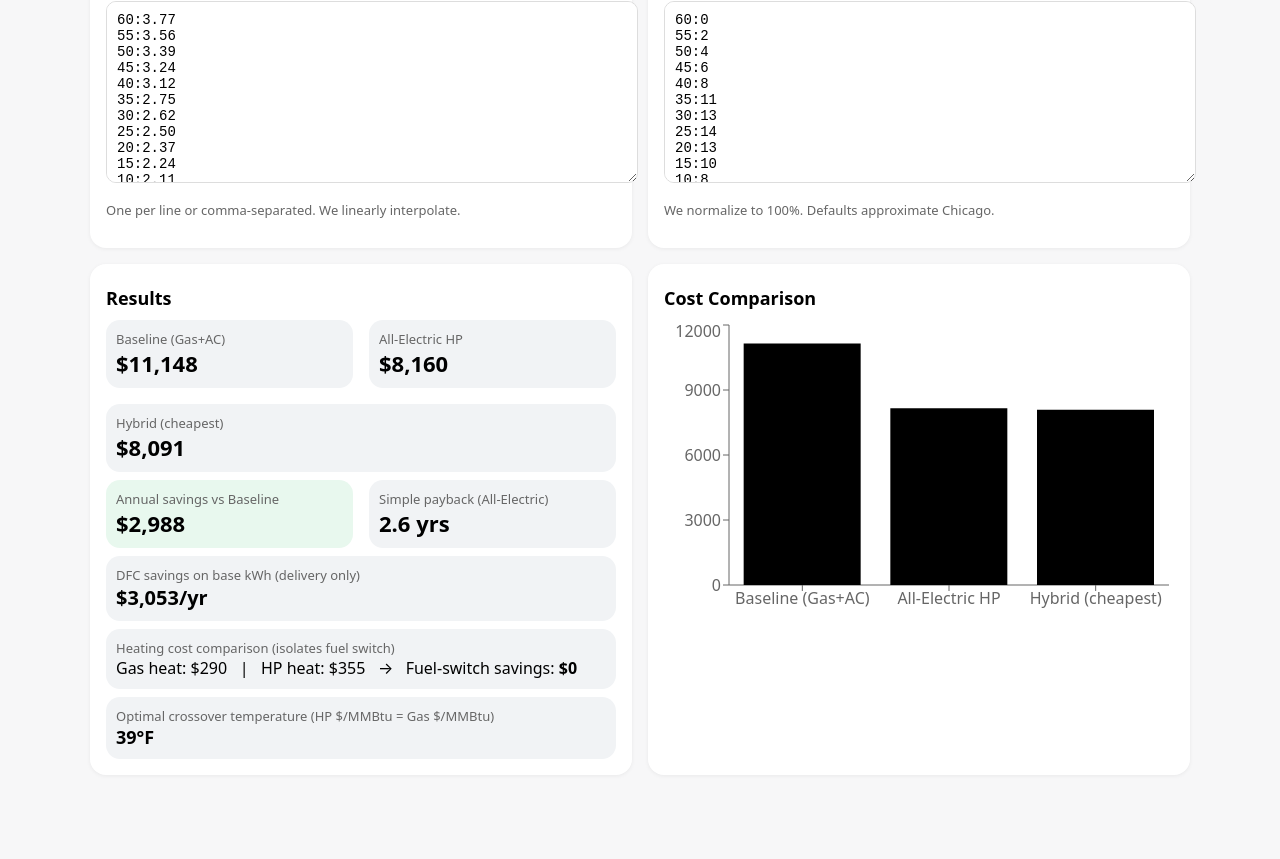
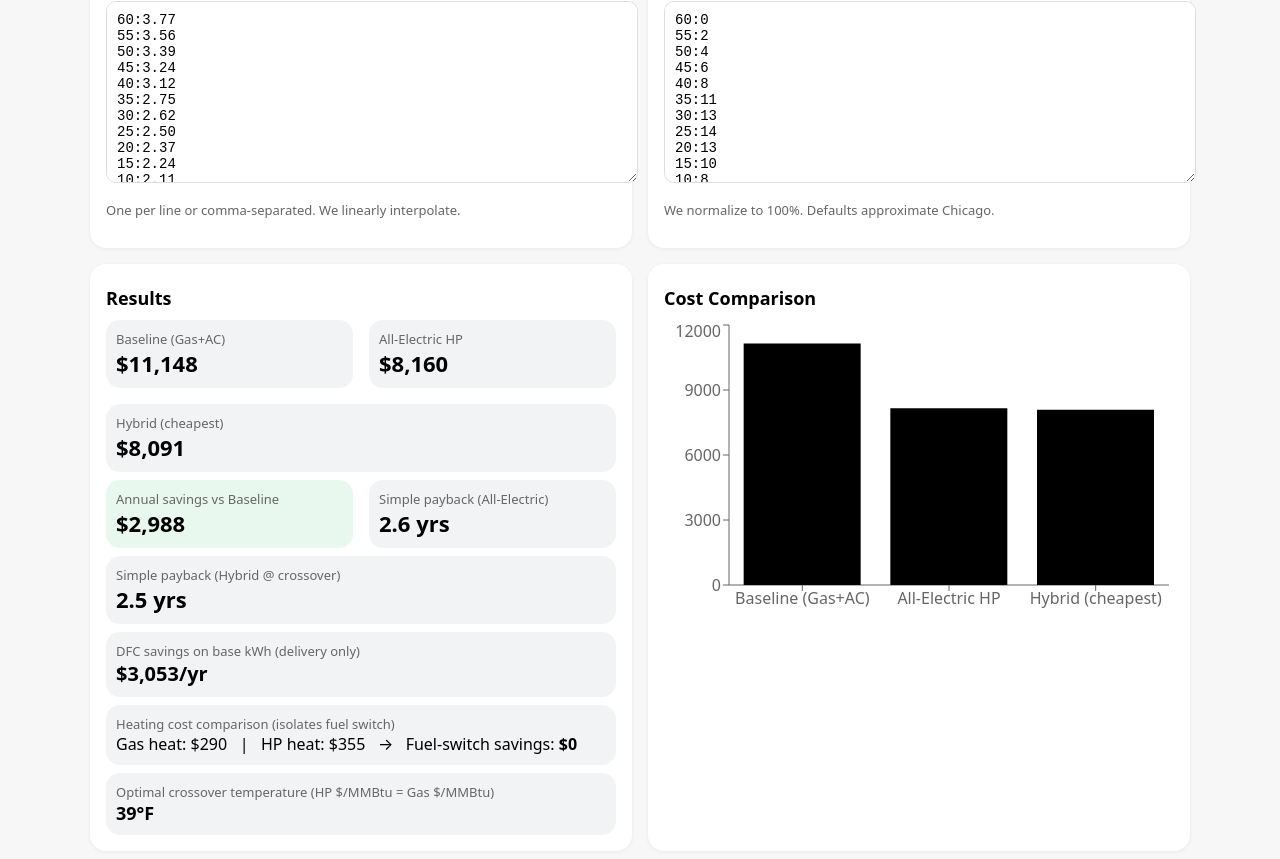
Before and after one commit to MaxVoltage52/heatpump-calculator, a React (Vite) app: page / in a window 1280 px wide. Shown: the part 461-1320 px from the top of the page. Before the commit the page ends 1260 px from the top, so only its background shows below. Built offline with nearby package versions, Linux system fonts and the light colour scheme; the HTML template or start-up script is replaced by a standard one.

Commit message:
Update App.jsx

```diff
--- a/src/App.jsx
+++ b/src/App.jsx
@@ -121,6 +121,9 @@ export default function App(){
     let hpKWh = 0
     let hybrid = null, hybridGas=0, hybridHPkWh=0
 
+    let crossoverTemp = null
+    let crossoverNote = ""
+
     if (useTable){
       const table = pairs(copText)
       const bins  = normBins(pairs(binsText))
@@ -148,18 +151,14 @@ export default function App(){
       hybrid = kwhBase*allInEH + costHPsum + costGASsum
 
       // ---- Crossover temperature (HP $/MMBtu = Gas $/MMBtu) ----
-      // Solve for T where (293.071 / COP(T)) * allInEH == (1/0.1/afue) * gasAllIn
-      let crossoverTemp = null
-      let crossoverNote = ""
       if (table.length > 1){
         const hpCost = (t) => (293.071 / interp(table, t)) * allInEH
-        const costGasPerMMBtuX = (1/0.1/afue)*gasAllIn
         const tMin = Math.min(-20, table[0].x)
         const tMax = Math.max(65, table[table.length-1].x)
         let prevT = tMin
-        let prevDiff = hpCost(prevT) - costGasPerMMBtuX
+        let prevDiff = hpCost(prevT) - costGasPerMMBtu
         for (let t=tMin+1; t<=tMax; t++){
-          const diff = hpCost(t) - costGasPerMMBtuX
+          const diff = hpCost(t) - costGasPerMMBtu
           if ((prevDiff <= 0 && diff >= 0) || (prevDiff >= 0 && diff <= 0)) {
             const frac = Math.abs(diff - prevDiff) < 1e-9 ? 0 : (0 - prevDiff) / (diff - prevDiff)
             crossoverTemp = +(prevT + frac * (t - prevT)).toFixed(1)
@@ -169,22 +168,17 @@ export default function App(){
           prevDiff = diff
         }
         if (crossoverTemp === null){
-          const dMin = hpCost(tMin) - costGasPerMMBtuX
-          const dMax = hpCost(tMax) - costGasPerMMBtuX
+          const dMin = hpCost(tMin) - costGasPerMMBtu
+          const dMax = hpCost(tMax) - costGasPerMMBtu
           if (dMin < 0 && dMax < 0)      crossoverNote = "HP cheaper at all temperatures in range"
           else if (dMin > 0 && dMax > 0) crossoverNote = "Gas cheaper at all temperatures in range"
           else                            crossoverNote = "Crossover outside modeled temperature range"
         }
       }
 
-      // Expose crossover results on calc object by attaching to a local scope we return
-      // (We attach after hybrid calc so we can use allInEH & gasAllIn above.)
-      // We'll add to `ret` near the end.
-      var _crossover = { crossoverTemp, crossoverNote }
-
     } else {
       hpKWh = (heatMMBtu*293.071)/seasonalCOP
-      var _crossover = { crossoverTemp: null, crossoverNote: "Provide a COP table to compute a precise crossover temperature" }
+      crossoverNote = "Provide a COP table to compute a precise crossover temperature"
     }
 
     const allElectric = (kwhBase + hpKWh) * allInEH
@@ -206,22 +200,22 @@ export default function App(){
       ...(hybrid!=null ? [{ name:'Hybrid (cheapest)', cost: Math.round(hybrid)}] : []),
     ]
 
-    const ret = {
+    return {
       baseline: Math.round(baseline),
       allElectric: Math.round(allElectric),
       hybrid: hybrid!=null ? Math.round(hybrid) : null,
       savingsAll: Math.round(savingsAll),
       savingsHybrid: savingsHybrid!=null ? Math.round(savingsHybrid) : null,
       paybackAll: paybackAll ? +paybackAll.toFixed(1) : null,
-      paybackHybrid: paybackHybrid ? +paybackHybrid.toFixed(1) : null,
+      paybackHybrid: paybackHybrid ? +paybackHybrid.toFixed(1) : null, // <-- newly surfaced
       dfcSavings: Math.round(dfcSavings),
       gasHeatCost: Math.round(gasHeatCost),
       hpHeatCost: Math.round(hpHeatCost),
       fuelSwitch: Math.round(fuelSwitch),
+      crossoverTemp,
+      crossoverNote,
       chart
     }
-    // merge crossover fields in
-    return { ...ret, ..._crossover }
   }, [f, useTable, copText, binsText])
 
   const set = (k) => (e) => setF(s => ({...s, [k]: e.target.value}))
@@ -308,6 +302,14 @@ export default function App(){
             </div>
           </div>
 
+          {/* NEW: Hybrid payback (switching at crossover via bin-by-bin choice) */}
+          {calc.paybackHybrid !== null && (
+            <div className="pill muted" style={{marginTop:8}}>
+              <div className="note">Simple payback (Hybrid @ crossover)</div>
+              <div style={{fontSize:22,fontWeight:700}}>{`${calc.paybackHybrid} yrs`}</div>
+            </div>
+          )}
+
           <div className="pill muted" style={{marginTop:8}}>
             <div className="note">DFC savings on base kWh (delivery only)</div>
             <div style={{fontSize:20,fontWeight:700}}>${(calc.dfcSavings).toLocaleString()}/yr</div>
```
